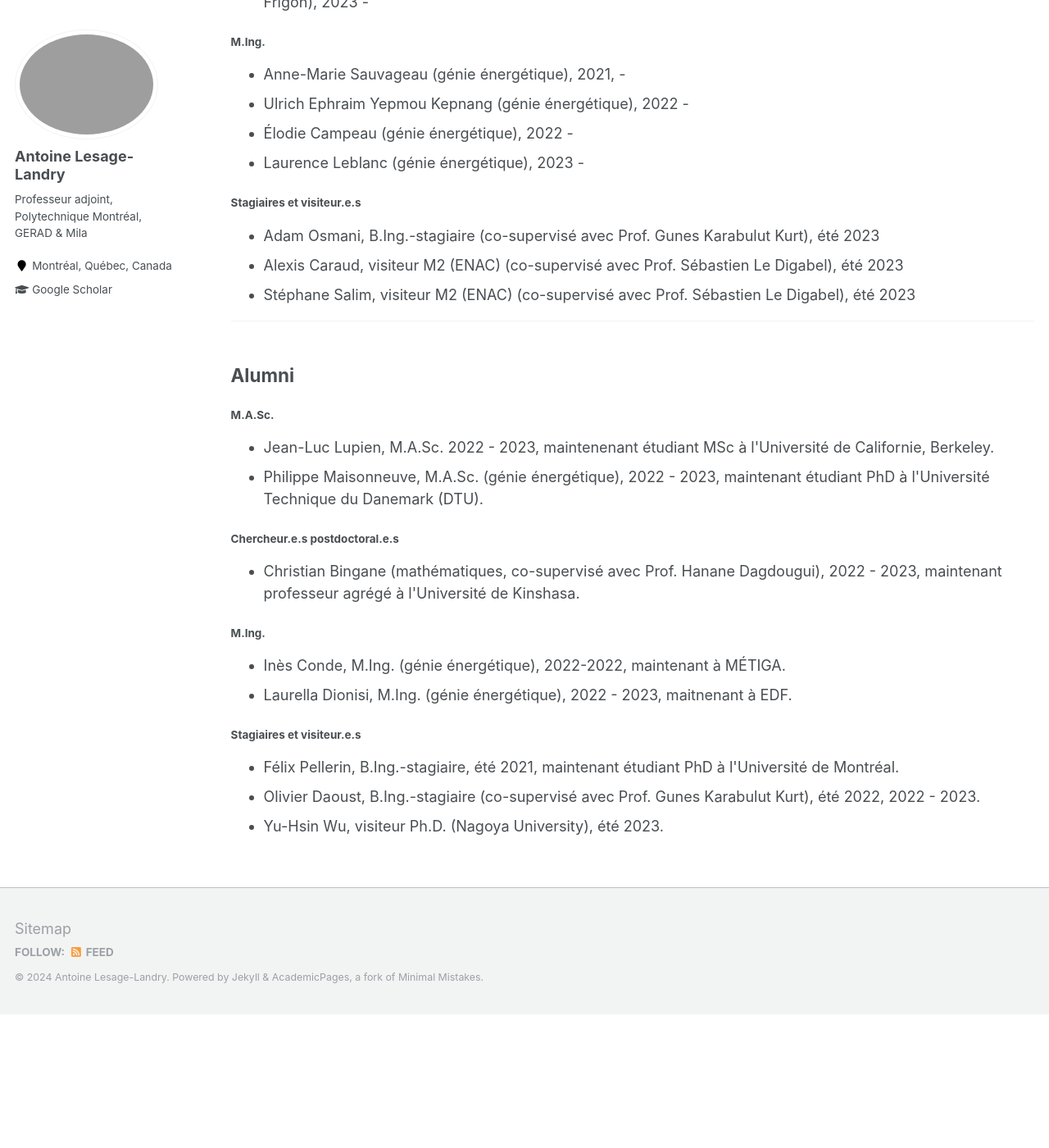
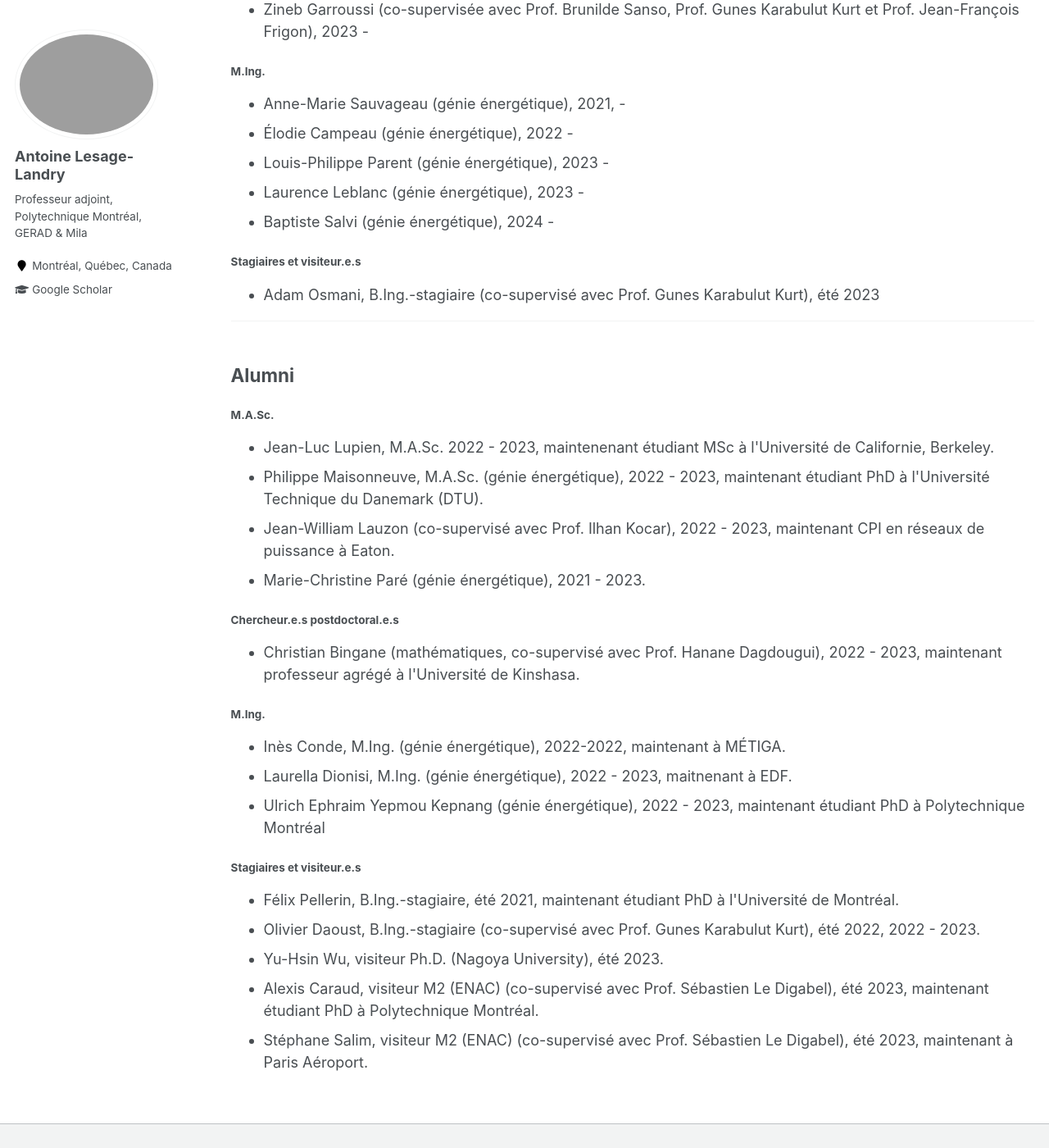
Before and after one commit to alesagelandry/fr, a Jekyll site: the page built from _pages/group.html, in a window 1280 px wide and 1400 px high, scrolled down 1019 px. Shown: the whole window at 82% size. Built offline with Jekyll 4.4.1, drawn with Linux system fonts in a browser that asks for light colours; before the commit the page ends 2256 px from its top, so only the background shows below that; some of the changed text lies outside the part shown.

Commit message:
groupe et recrutement

```diff
--- a/_pages/group.html
+++ b/_pages/group.html
@@ -18,15 +18,13 @@ author_profile: true
 <li>Fatemeh Rajabi (mathématiques, co-supervisée avec Prof. Antoine Legrain), 2022 - </li>
 <li>Kouamé N'Zi (co-supervisé avec Prof. Jean Mahseredjian), 2023 - </li>
 <li>Théo Laurentin (co-supervisé avec Prof. Jérôme Le Ny), 2023 - </li>
+<li>Ulrich Ephraim Yepmou Kepnang (co-supervisé avec Prof. Jean Mahseredjian), 2024 - </li>
 
 </ul>
 
 <h4>M.A.Sc.</h4>
 
 <ul style="list-style-type:disc;">
-
-<li>Marie-Christine Paré (génie énergétique), 2021 - </li>
-<li>Jean-William Lauzon (co-supervisé avec Prof. Ilhan Kocar), 2022 - </li>
 <li>Loreley Sepho (mathématiques appliquées, co-supervisée avec Prof. Hanane Dagdougui), 2022 - </li>
 <li>Matthias Molenat (co-supervisé avec Prof. Jean Mahseredjian), 2022 - </li>
 <li>Olivier Bélanger (co-supervisé avec Prof. Gunes Karabulut Kurt), 2023 - </li>
@@ -35,8 +33,10 @@ author_profile: true
 <li>Samuel Mendoza (co-supervisé avec Prof. Sébastien Le Digabel), 2023 - </li>
 <li>Étienne Tremblay, 2023 - </li>
 <li>Julien Pallage, 2023 - </li>
-<li>Victor Darleguy (Energy Engineering), 2023 - </li>
+<li>Victor Darleguy (génie énergétique), 2023 - </li>
 <li>Julie Durette (co-supervisée avec Prof. Gunes Karabulut Kurt), 2023 - </li>
+<li>Mohamad Charara (mathématiques appliquées, co-supervisé avec Prof. Hanane Dagdougui), 2023 - </li>
+<li>Xavier Audet (génie énergétique), 2024 - </li>
 </ul>
 
 <h4>Chercheur.e.s postdoctoral.e.s.</h4>
@@ -53,11 +53,11 @@ author_profile: true
 <ul style="list-style-type:disc;">
 
 <li>Anne-Marie Sauvageau (génie énergétique), 2021, - </li>
-<li>Ulrich Ephraim Yepmou Kepnang (génie énergétique), 2022 - </li>
 <li>Élodie Campeau (génie énergétique), 2022 -  </li>
-<!-- <li>Louis-Philippe Parent (génie énergétique), 2023 -  </li>
-<li>Christian Ngansop, 2023 -  </li>  -->
+<li>Louis-Philippe Parent (génie énergétique), 2023 -  </li>
+<!--<li>Christian Ngansop, 2023 -  </li>  -->
 <li> Laurence Leblanc (génie énergétique), 2023 - </li>
+<li> Baptiste Salvi (génie énergétique), 2024 - </li>
 </ul>
 
 <h4>Stagiaires et visiteur.e.s</h4>
@@ -78,7 +76,9 @@ author_profile: true
 <ul style="list-style-type:disc;">
     <li>Jean-Luc Lupien, M.A.Sc. 2022 - 2023, maintenenant étudiant MSc à l'Université de Californie, Berkeley.</li>
     <li>Philippe Maisonneuve, M.A.Sc. (génie énergétique), 2022 - 2023, maintenant étudiant PhD à l'Université Technique du Danemark (DTU). </li>
-    </ul>
+    <li>Jean-William Lauzon (co-supervisé avec Prof. Ilhan Kocar), 2022 - 2023, maintenant CPI en réseaux de puissance à Eaton.</li>
+    <li>Marie-Christine Paré (génie énergétique), 2021 - 2023.</li>
+</ul>
 
 <h4>Chercheur.e.s postdoctoral.e.s</h4>
 
@@ -90,6 +90,7 @@ author_profile: true
 <ul style="list-style-type:disc;">
     <li>Inès Conde, M.Ing. (génie énergétique), 2022-2022, maintenant à MÉTIGA.</li>
     <li>Laurella Dionisi, M.Ing. (génie énergétique), 2022 - 2023, maitnenant à EDF.</li>
+    <li>Ulrich Ephraim Yepmou Kepnang (génie énergétique), 2022 - 2023, maintenant étudiant PhD à Polytechnique Montréal</li>
     </ul>
 
 <h4>Stagiaires et visiteur.e.s</h4>
@@ -99,4 +100,6 @@ author_profile: true
 <li>Félix Pellerin, B.Ing.-stagiaire, été 2021, maintenant étudiant PhD à l'Université de Montréal.</li>
 <li>Olivier Daoust, B.Ing.-stagiaire (co-supervisé avec Prof. Gunes Karabulut Kurt), été 2022, 2022 - 2023.</li>
 <li>Yu-Hsin Wu, visiteur Ph.D. (Nagoya University), été 2023. </li>
+<li>Alexis Caraud, visiteur M2 (ENAC) (co-supervisé avec Prof. Sébastien Le Digabel), été 2023, maintenant étudiant PhD à Polytechnique Montréal. </li>
+<li>Stéphane Salim, visiteur M2 (ENAC) (co-supervisé avec Prof. Sébastien Le Digabel), été 2023, maintenant à Paris Aéroport. </li>
 </ul>
```
Also changed, not shown: other parts of _pages/group.html (+0 -2 lines), _pages/about.md (+4 -2 lines).
